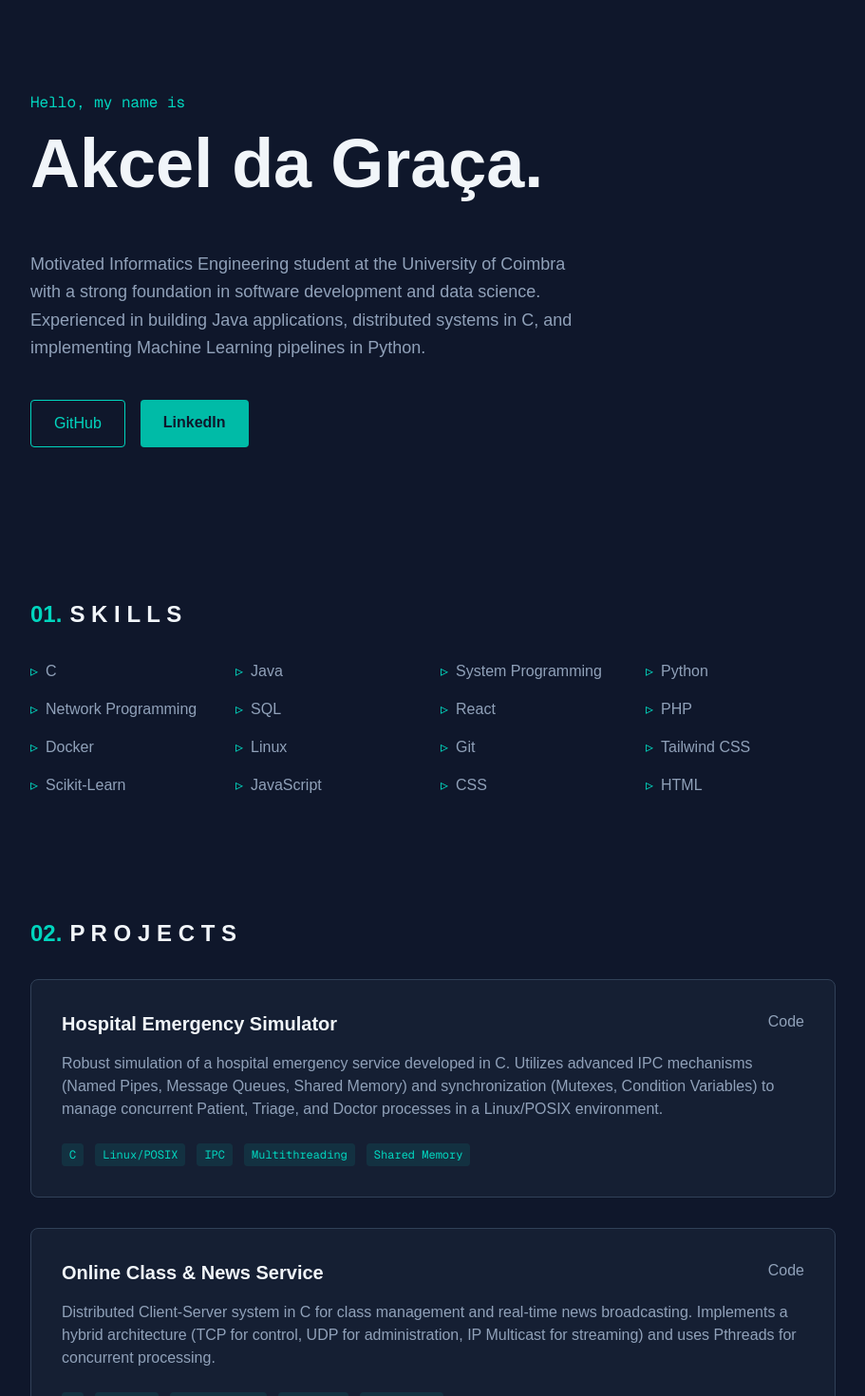
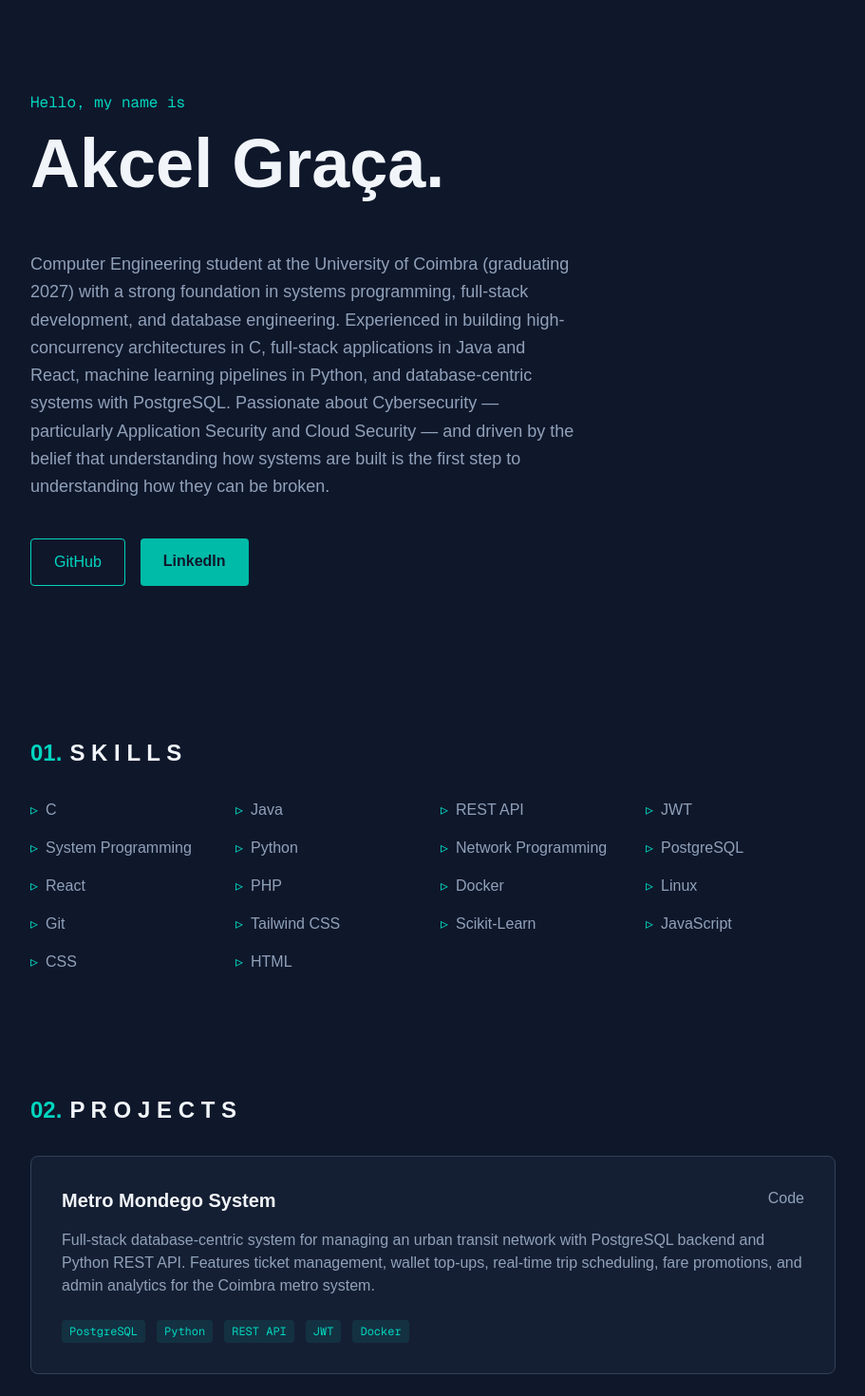
Before and after one commit to akcelgraca/portfolio, a Next.js app: page / in a window 1280 px wide. Shown: the top 1470 px of the page at 95% size, without its empty margins (184-1095 px from the left). Built offline with nearby package versions, Linux system fonts and the light colour scheme.

Commit message:
adicionei o projeto de base de dados

```diff
--- a/app/data.ts
+++ b/app/data.ts
@@ -1,16 +1,23 @@
 // src/app/data.ts
 
 export const profile = {
-  name: "Akcel da Graça",
-  bio: "Motivated Informatics Engineering student at the University of Coimbra with a strong foundation in software development and data science. Experienced in building Java applications, distributed systems in C, and implementing Machine Learning pipelines in Python.",
+  name: "Akcel Graça",
+  bio: "Computer Engineering student at the University of Coimbra (graduating 2027) with a strong foundation in systems programming, full-stack development, and database engineering. Experienced in building high-concurrency architectures in C, full-stack applications in Java and React, machine learning pipelines in Python, and database-centric systems with PostgreSQL. Passionate about Cybersecurity — particularly Application Security and Cloud Security — and driven by the belief that understanding how systems are built is the first step to understanding how they can be broken.",
   social: {
     github: "https://github.com/akcelgraca",
     linkedin: "https://www.linkedin.com/in/akcel-graça-84a948203/",
-    email: "mailto:akceldagraca@gmail.com"
+    email: "mailto:gracaakcel@gmail.com"
   }
 };
 
 export const projects = [
+  {
+    title: "Metro Mondego System",
+    desc: "Full-stack database-centric system for managing an urban transit network with PostgreSQL backend and Python REST API. Features ticket management, wallet top-ups, real-time trip scheduling, fare promotions, and admin analytics for the Coimbra metro system.",
+    tech: ["PostgreSQL", "Python", "REST API", "JWT", "Docker"],
+    repo: "https://github.com/akcelgraca/Data-Bases---Metro-Mondego-System",
+    demo: null
+  },
   {
     title: "Hospital Emergency Simulator",
     desc: "Robust simulation of a hospital emergency service developed in C. Utilizes advanced IPC mechanisms (Named Pipes, Message Queues, Shared Memory) and synchronization (Mutexes, Condition Variables) to manage concurrent Patient, Triage, and Doctor processes in a Linux/POSIX environment.",
@@ -44,10 +51,12 @@ export const projects = [
 export const skills = [
   "C",
   "Java",
+  "REST API",
+  "JWT",
   "System Programming",
   "Python",
   "Network Programming",
-  "SQL",
+  "PostgreSQL",
   "React",
   "PHP",
   "Docker",
```
